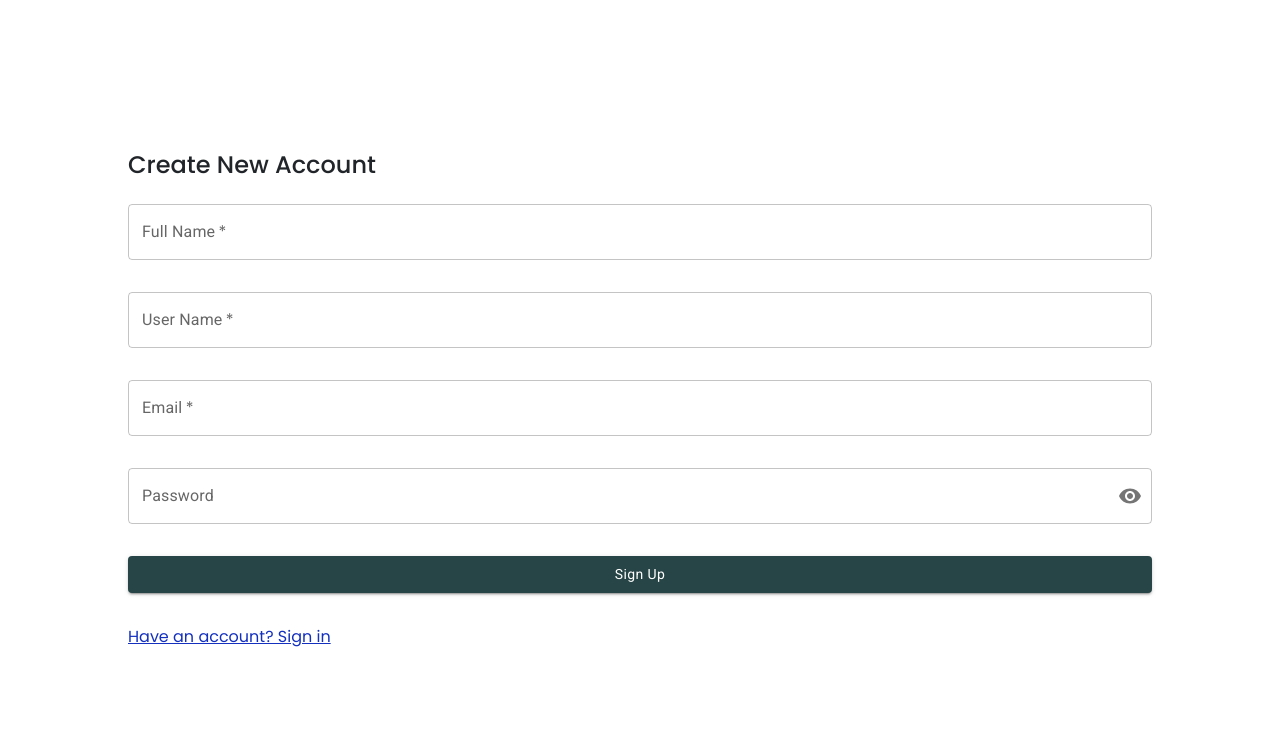
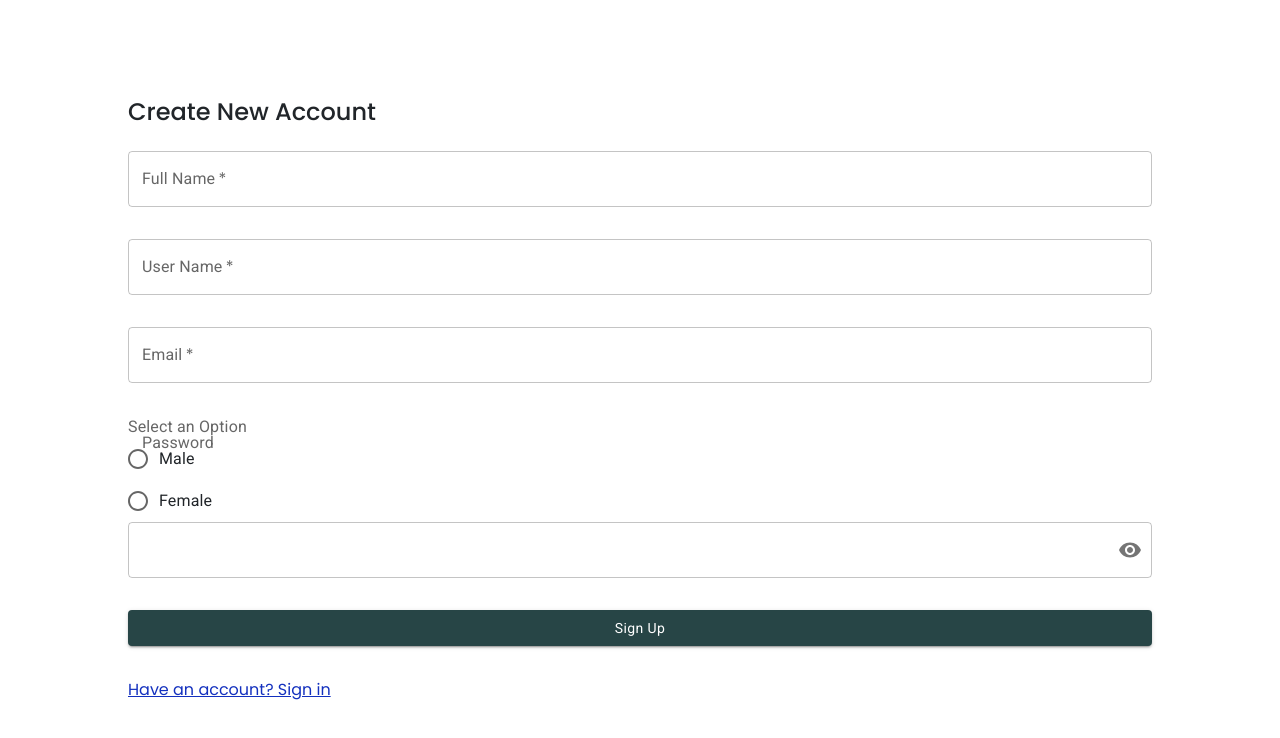
Before and after one commit to ahany42/ElearningPortal, a React (Vite) app in the folder FrontEnd/: page /SignUp in a window 1280 px wide. Shown: the top 738 px of the page. Built offline with nearby package versions, Linux system fonts and the light colour scheme.

Commit message:
Sign Up Completed

```diff
--- a/FrontEnd/src/Components/Signup/Signup.jsx
+++ b/FrontEnd/src/Components/Signup/Signup.jsx
@@ -6,6 +6,8 @@ import {
   FormControl,
   InputLabel,
   OutlinedInput,
+  FormLabel,
+  FormControlLabel,
   TextField,
   InputAdornment,
   Box,
@@ -16,6 +18,7 @@ import VisibilityOff from "@mui/icons-material/VisibilityOff";
 import { NavLink } from "react-router-dom";
 const SignUp = () => {
   const [showPassword, setShowPassword] = useState(false);
+  const [genderValue, setGenderValue] = useState("Male");
   const [formData, setFormData] = useState({
       name:'',
       gender:'male',
@@ -27,7 +30,9 @@ const SignUp = () => {
 
   const handleClickShowPassword = () => setShowPassword(!showPassword);
   const handleMouseDownPassword = (event) => event.preventDefault();
-
+  const handleGenderChange = (event)=>{
+    setGenderValue(event.target.value);
+  }
   const handleSubmit = (event) => {
     event.preventDefault();
     console.log(formData.name);
@@ -154,6 +159,13 @@ const SignUp = () => {
           },
         }}
       >
+         <FormControl>
+      <FormLabel>Select an Option</FormLabel>
+      <RadioGroup value={genderValue} onChange={handleGenderChange}>
+        <FormControlLabel value="male" control={<Radio />} label="Male" />
+        <FormControlLabel value="female" control={<Radio />} label="Female" />
+      </RadioGroup>
+    </FormControl>
         <InputLabel>Password</InputLabel>
         <OutlinedInput
           name="password"
```
